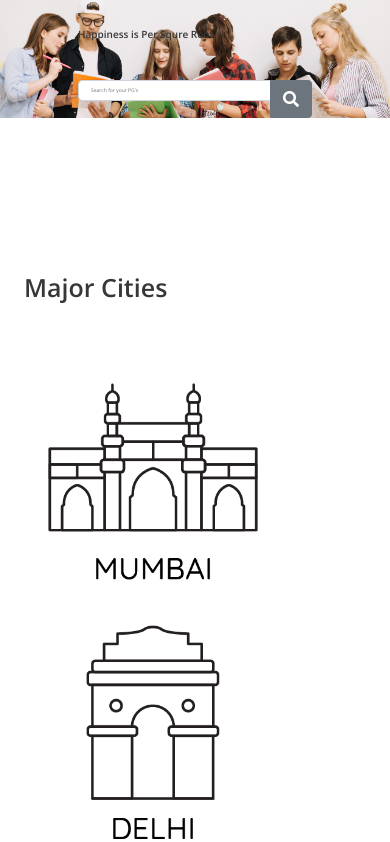
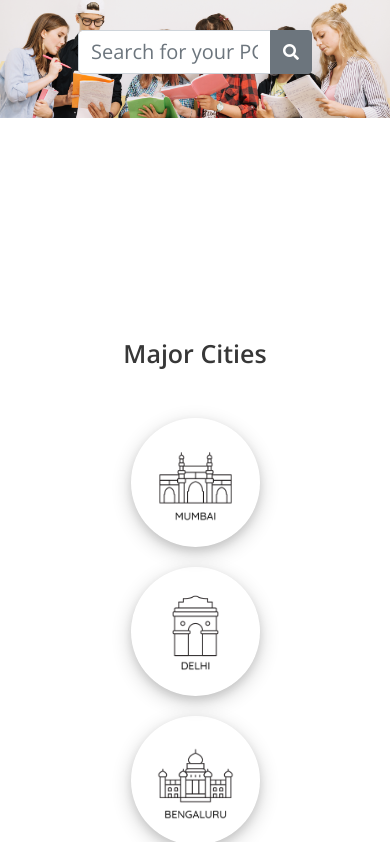
Before and after one commit to Abdurrahman1109/PG-life, a plain HTML site: page index.html in a window 390 px wide. Shown: the part 140-982 px from the top of the page. Drawn offline with nearby package versions, Linux system fonts and the light colour scheme.

Commit message:
Update style.css

```diff
--- a/css/style.css
+++ b/css/style.css
@@ -1,9 +1,14 @@
 .background-img{
     width: 100%;
+    position: ;
 
 }
 body{
     margin: 0px;
+}
+.head{
+    text-align: center;
+    color: aliceblue;
 }
 .search{
     width: 40%;
@@ -19,25 +24,44 @@ body{
     font-size: 20px;
 
 }
-@media only screen and (min-width : 150px) and (max-width : 780px)
-{
+/* City Icon */
+.city-icon{
+    text-align: center;
+}
+@media (max-width:768px){
     .n-bar{
         position: static;
     }
+    .search{
+        font-size: 10px;
+        margin: 0 auto;
+    }
     .head{
-        font-size: 10px;
+        font-size: 30px;
+    }
+    .city-card{
+        width: 50%;
+        margin: 10px auto;
+    }
+    .city-card-container{
+        margin: 0 auto;
     }
     .search{
         width: 60%;
         margin: 0 auto;
         position: relative;
-        bottom: 90px;
-
+        bottom: 200px;
     }
-    .form-control{
-        font-size: 5px;
+    .city-search{
+        font-size: 10px;
     }
-    #button-addon2{
-        font-size: 5px;
-
-    }
+}
+.city-card{
+  padding: 20px;
+  border-radius: 100%;
+  box-shadow: 0 4px 8px 0 rgba(0, 0, 0, 0.1), 0 6px 20px 0 rgba(0, 0, 0, 0.19);
+  text-align: center;
+}
+.city-card:hover{
+    box-shadow: 0 4px 8px 0 rgba(0, 0, 0, 0.3), 0 6px 20px 0 rgba(0, 0, 0, 0.19);
+}
```
